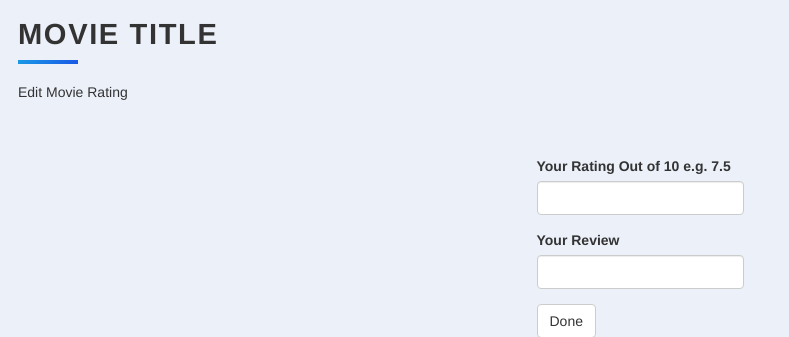
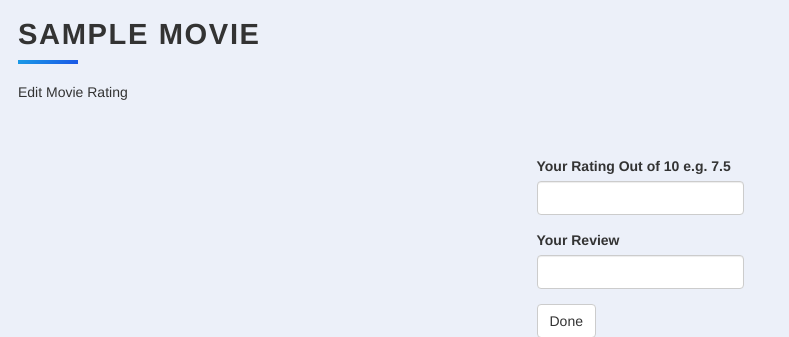
Before and after one commit to WilliamSpanfelner/day-64-Top10MoviesSite, a Flask app: template templates/edit.html in a window 1280 px wide. Shown: the top 337 px of the page, without its empty margins (0-789 px from the left). Run offline with Flask 2, Linux system fonts and the light colour scheme; the template is opened without the code that fills it: values that come from a table or form of the project are taken from there, others are empty; tables that the repository leaves empty hold one stand-in row (values such as "Sample post"); some libraries are stand-ins or nearby versions.

Commit message:
Insert movie title in heading

```diff
--- a/templates/edit.html
+++ b/templates/edit.html
@@ -12,7 +12,7 @@
 
 {% block content %}
 <div class="content">
-  <h1 class="heading">Movie Title</h1>
+  <h1 class="heading">{{ movie.title }}</h1>
     <p class="description">Edit Movie Rating</p>
     {{ wtf.quick_form(form, novalidate=True) }}
 
```
